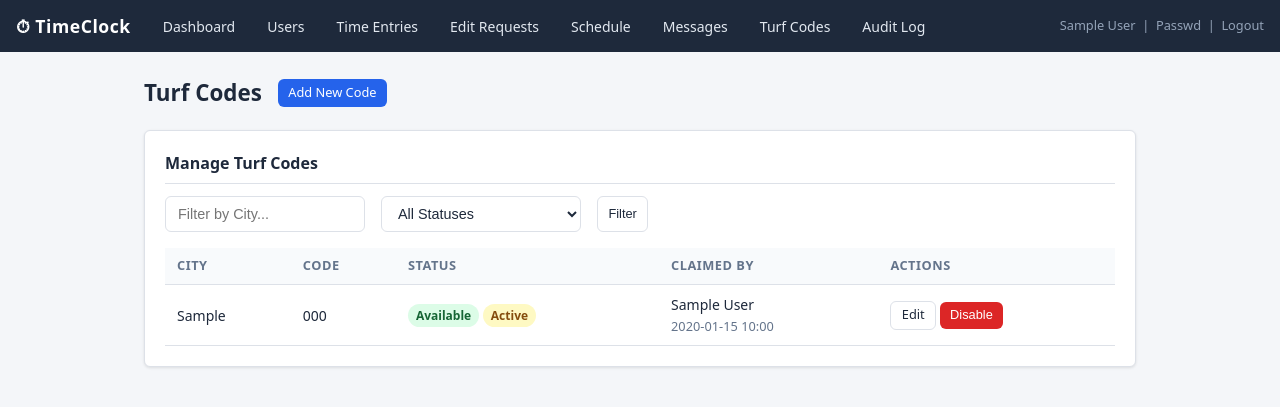
After one commit to mattcallaway/online_timeclock, a Flask app: page /turf/ in a window 1280 px wide. The commit adds this page. Shown: the top 407 px of the page. Run offline with Flask 3, Linux system fonts and the light colour scheme; a user stored in the database is signed in; tables that the repository leaves empty hold one stand-in row (values such as "Sample post").

Commit message:
Add Turf Codes feature

```diff
--- a/app/__init__.py
+++ b/app/__init__.py
@@ -38,6 +38,7 @@ def create_app(config_name=None):
     from app.timeclock.routes import timeclock_bp
     from app.schedule.routes import schedule_bp
     from app.messages.routes import messages_bp
+    from app.turf.routes import turf_bp
 
     app.register_blueprint(auth_bp)
     app.register_blueprint(admin_bp, url_prefix="/admin")
@@ -45,6 +46,7 @@ def create_app(config_name=None):
     app.register_blueprint(timeclock_bp, url_prefix="/timeclock")
     app.register_blueprint(schedule_bp, url_prefix="/schedule")
     app.register_blueprint(messages_bp, url_prefix="/messages")
+    app.register_blueprint(turf_bp, url_prefix="/turf")
 
     # Root redirect
     from flask import redirect, url_for
--- a/app/templates/base.html
+++ b/app/templates/base.html
@@ -168,12 +168,14 @@
       <a href="{{ url_for('admin.edit_requests') }}">Edit Requests</a>
       <a href="{{ url_for('schedule.view_schedule') }}">Schedule</a>
       <a href="{{ url_for('messages.inbox') }}">Messages</a>
+      <a href="{{ url_for('turf.index') }}">Turf Codes</a>
       <a href="{{ url_for('admin.audit_log') }}">Audit Log</a>
     {% else %}
       <a href="{{ url_for('employee.dashboard') }}">Dashboard</a>
       <a href="{{ url_for('timeclock.my_entries') }}">My Time</a>
       <a href="{{ url_for('schedule.view_schedule') }}">Schedule</a>
       <a href="{{ url_for('messages.inbox') }}">Messages</a>
+      <a href="{{ url_for('turf.index') }}">Turf Codes</a>
       <a href="{{ url_for('employee.my_audit') }}">My History</a>
     {% endif %}
   </div>
--- /dev/null
+++ b/app/templates/turf/index.html
@@ -0,0 +1,133 @@
+{% extends "base.html" %}
+{% block title %}Turf Codes{% endblock %}
+
+{% block content %}
+<div class="page-header">
+  <h1>Turf Codes</h1>
+  {% if current_user.is_admin %}
+    <a href="{{ url_for('turf.new_code') }}" class="btn btn-primary btn-sm">Add New Code</a>
+  {% endif %}
+</div>
+
+{% if current_user.is_admin %}
+<!-- Admin View -->
+<div class="card">
+  <div class="card-title">Manage Turf Codes</div>
+  <form method="GET" action="{{ url_for('turf.index') }}" class="form-group" style="display:flex; gap:1rem; margin-bottom:1rem;">
+    <input type="text" name="city" placeholder="Filter by City..." value="{{ city_filter }}" style="max-width:200px;">
+    <select name="status" style="max-width:200px;">
+      <option value="">All Statuses</option>
+      <option value="available" {% if status_filter == 'available' %}selected{% endif %}>Available</option>
+      <option value="claimed" {% if status_filter == 'claimed' %}selected{% endif %}>Claimed</option>
+      <option value="inactive" {% if status_filter == 'inactive' %}selected{% endif %}>Inactive</option>
+      <option value="disabled" {% if status_filter == 'disabled' %}selected{% endif %}>Disabled</option>
+    </select>
+    <button type="submit" class="btn btn-outline btn-sm">Filter</button>
+  </form>
+
+  <div class="table-wrap">
+    <table>
+      <thead>
+        <tr>
+          <th>City</th>
+          <th>Code</th>
+          <th>Status</th>
+          <th>Claimed By</th>
+          <th>Actions</th>
+        </tr>
+      </thead>
+      <tbody>
+        {% for tc in codes %}
+        <tr>
+          <td>{{ tc.city }}</td>
+          <td>{{ tc.code }}</td>
+          <td>
+            <span class="badge {% if tc.status == 'available' %}badge-green{% elif tc.status == 'claimed' %}badge-blue{% elif tc.status == 'disabled' %}badge-red{% else %}badge-gray{% endif %}">
+              {{ tc.status|title }}
+            </span>
+            {% if tc.active_for_user %}
+              <span class="badge badge-yellow">Active</span>
+            {% endif %}
+          </td>
+          <td>
+            {% if tc.claimer %}
+              {{ tc.claimer.full_name }}<br>
+              <small class="help-text">{{ tc.claimed_at.strftime('%Y-%m-%d %H:%M') }}</small>
+            {% else %}
+              -
+            {% endif %}
+          </td>
+          <td>
+            <a href="{{ url_for('turf.edit_code', code_id=tc.id) }}" class="btn btn-outline btn-sm">Edit</a>
+            {% if tc.status != 'disabled' %}
+              <form method="POST" action="{{ url_for('turf.disable_code', code_id=tc.id) }}" style="display:inline;" id="disable-{{ tc.id }}">
+                <button type="submit" class="btn btn-danger btn-sm" onclick="return requireConfirm('disable-{{ tc.id }}', 'Disable Code', 'Are you sure you want to disable this code?')">Disable</button>
+              </form>
+            {% else %}
+              <form method="POST" action="{{ url_for('turf.reactivate_code', code_id=tc.id) }}" style="display:inline;" id="reactivate-{{ tc.id }}">
+                <button type="submit" class="btn btn-success btn-sm" onclick="return requireConfirm('reactivate-{{ tc.id }}', 'Reactivate Code', 'Are you sure you want to reactivate this code? It will become available.')">Reactivate</button>
+              </form>
+            {% endif %}
+          </td>
+        </tr>
+        {% else %}
+        <tr>
+          <td colspan="5">No turf codes found.</td>
+        </tr>
+        {% endfor %}
+      </tbody>
+    </table>
+  </div>
+</div>
+
+{% else %}
+<!-- Employee View -->
+<div style="display: flex; justify-content: flex-end; margin-bottom: 1rem;">
+  <a href="{{ url_for('turf.my_codes') }}" class="btn btn-outline btn-sm">View My Claimed Codes</a>
+</div>
+
+{% if active_code %}
+<div class="card" style="border-left: 4px solid var(--primary);">
+  <div class="card-title">Your Active Turf Code</div>
+  <div style="font-size: 1.5rem; font-weight: 700; color: var(--primary); margin-bottom: 0.5rem;">
+    {{ active_code.code }}
+  </div>
+  <p><strong>City:</strong> {{ active_code.city }}</p>
+  {% if active_code.description %}
+    <p><strong>Notes:</strong> {{ active_code.description }}</p>
+  {% endif %}
+  <p class="help-text">Claimed on: {{ active_code.claimed_at.strftime('%Y-%m-%d %H:%M') }}</p>
+</div>
+{% endif %}
+
+<div class="card">
+  <div class="card-title">Available Turf Codes</div>
+
+  <form method="GET" action="{{ url_for('turf.index') }}" class="form-group" style="display:flex; gap:1rem; margin-bottom:1rem;">
+    <input type="text" name="city" placeholder="Filter by City..." value="{{ city_filter }}" style="max-width:200px;">
+    <button type="submit" class="btn btn-outline btn-sm">Search</button>
+  </form>
+
+  {% if grouped_codes %}
+    {% for city, city_codes in grouped_codes.items() %}
+      <h3 style="margin-top: 1.5rem; margin-bottom: 0.5rem; font-size: 1.1rem;">{{ city }}</h3>
+      <div class="grid-3">
+        {% for tc in city_codes %}
+        <div class="stat-box" style="text-align: left;">
+          <div style="font-size: 1.25rem; font-weight: 700; margin-bottom: 0.5rem;">{{ tc.code }}</div>
+          {% if tc.description %}
+            <p style="font-size: 0.85rem; color: var(--text-muted); margin-bottom: 0.75rem;">{{ tc.description }}</p>
+          {% endif %}
+          <form method="POST" action="{{ url_for('turf.claim_code', code_id=tc.id) }}" id="claim-{{ tc.id }}">
+            <button type="submit" class="btn btn-primary btn-sm" style="width: 100%;" onclick="return requireConfirm('claim-{{ tc.id }}', 'Claim Code', 'Claim {{ tc.code }}? Your current active code will become inactive.')">Claim</button>
+          </form>
+        </div>
+        {% endfor %}
+      </div>
+    {% endfor %}
+  {% else %}
+    <p>No available turf codes found.</p>
+  {% endif %}
+</div>
+{% endif %}
+{% endblock %}
--- /dev/null
+++ b/app/turf/__init__.py
@@ -0,0 +1 @@
+# Turf blueprint
--- /dev/null
+++ b/app/turf/routes.py
@@ -0,0 +1,166 @@
+from flask import Blueprint, render_template, redirect, url_for, flash, request
+from flask_login import login_required, current_user
+
+from app.models import db, TurfCode, log_audit, now_utc
+from app.admin.routes import admin_required
+
+turf_bp = Blueprint("turf", __name__, template_folder="../templates/turf")
+
+# ── Shared Dashboard ──────────────────────────────────────────────────────
+
+@turf_bp.route("/")
+@login_required
+def index():
+    if current_user.is_admin:
+        # Admin View
+        city_filter = request.args.get("city", "").strip()
+        status_filter = request.args.get("status", "").strip()
+
+        query = TurfCode.query
+        if city_filter:
+            query = query.filter(TurfCode.city.ilike(f"%{city_filter}%"))
+        if status_filter:
+            query = query.filter(TurfCode.status == status_filter)
+
+        codes = query.order_by(TurfCode.city, TurfCode.code).all()
+        return render_template("turf/index.html", codes=codes, city_filter=city_filter, status_filter=status_filter)
+    else:
+        # Employee View
+        city_filter = request.args.get("city", "").strip()
+
+        # Get user's active code
+        active_code = TurfCode.query.filter_by(claimed_by_user_id=current_user.id, active_for_user=True).first()
+
+        # Get available codes
+        query = TurfCode.query.filter_by(status="available")
+        if city_filter:
+            query = query.filter(TurfCode.city.ilike(f"%{city_filter}%"))
+
+        available_codes = query.order_by(TurfCode.city, TurfCode.code).all()
+
+        # Group by city for display
+        grouped_codes = {}
+        for tc in available_codes:
+            grouped_codes.setdefault(tc.city, []).append(tc)
+
+        return render_template("turf/index.html", active_code=active_code, grouped_codes=grouped_codes, city_filter=city_filter)
+
+# ── Employee Claim ────────────────────────────────────────────────────────
+
+@turf_bp.route("/<int:code_id>/claim", methods=["POST"])
+@login_required
+def claim_code(code_id):
+    if current_user.is_admin:
+        flash("Admins cannot claim turf codes.", "danger")
+        return redirect(url_for("turf.index"))
+
+    code = TurfCode.query.get_or_404(code_id)
+    if code.status != "available":
+        flash("This code is no longer available.", "warning")
+        return redirect(url_for("turf.index"))
+
+    # Deactivate current active code for user
+    prev_active = TurfCode.query.filter_by(claimed_by_user_id=current_user.id, active_for_user=True).all()
+    for pc in prev_active:
+        pc.active_for_user = False
+        pc.status = "inactive"
+
+    # Claim new code
+    code.status = "claimed"
+    code.claimed_by_user_id = current_user.id
+    code.claimed_at = now_utc()
+    code.active_for_user = True
+
+    log_audit("turf_code.claimed", actor=current_user, target_type="turf_code", target_id=code.id,
+              new_value={"code": code.code, "city": code.city}, request=request)
+
+    db.session.commit()
+    flash(f"Successfully claimed code: {code.code}", "success")
+    return redirect(url_for("turf.index"))
+
+@turf_bp.route("/my-codes")
+@login_required
+def my_codes():
+    if current_user.is_admin:
+        flash("Admins do not have claimed codes.", "danger")
+        return redirect(url_for("turf.index"))
+
+    codes = TurfCode.query.filter_by(claimed_by_user_id=current_user.id).order_by(TurfCode.claimed_at.desc()).all()
+    return render_template("turf/my_codes.html", codes=codes)
+
+# ── Admin CRUD ────────────────────────────────────────────────────────────
+
+@turf_bp.route("/admin/new", methods=["GET", "POST"])
+@admin_required
+def new_code():
+    if request.method == "POST":
+        city = request.form.get("city", "").strip()
+        code = request.form.get("code", "").strip()
+        description = request.form.get("description", "").strip() or None
+
+        if not city or not code:
+            flash("City and Code are required.", "danger")
+            return render_template("turf/admin_form.html", turf_code=None)
+
+        new_tc = TurfCode(city=city, code=code, description=description, created_by_user_id=current_user.id)
+        db.session.add(new_tc)
+        db.session.flush()
+
+        log_audit("turf_code.created", actor=current_user, target_type="turf_code", target_id=new_tc.id,
+                  new_value={"city": city, "code": code, "description": description}, request=request)
+        db.session.commit()
+
+        flash("Turf code created.", "success")
+        return redirect(url_for("turf.index"))
+
+    return render_template("turf/admin_form.html", turf_code=None)
+
+@turf_bp.route("/admin/<int:code_id>/edit", methods=["GET", "POST"])
+@admin_required
+def edit_code(code_id):
+    tc = TurfCode.query.get_or_404(code_id)
+    if request.method == "POST":
+        old_val = {"city": tc.city, "code": tc.code, "description": tc.description, "status": tc.status}
+        tc.city = request.form.get("city", tc.city).strip()
+        tc.code = request.form.get("code", tc.code).strip()
+        tc.description = request.form.get("description", "").strip() or None
+        # We don't typically allow free-form status edits, but if needed, we could add it.
+
+        new_val = {"city": tc.city, "code": tc.code, "description": tc.description, "status": tc.status}
+
+        log_audit("turf_code.edited", actor=current_user, target_type="turf_code", target_id=tc.id,
+                  old_value=old_val, new_value=new_val, request=request)
+        db.session.commit()
+
+        flash("Turf code updated.", "success")
+        return redirect(url_for("turf.index"))
+
+    return render_template("turf/admin_form.html", turf_code=tc)
+
+@turf_bp.route("/admin/<int:code_id>/disable", methods=["POST"])
+@admin_required
+def disable_code(code_id):
+    tc = TurfCode.query.get_or_404(code_id)
+    tc.status = "disabled"
+    if tc.active_for_user:
+        tc.active_for_user = False
+
+    log_audit("turf_code.disabled", actor=current_user, target_type="turf_code", target_id=tc.id, request=request)
+    db.session.commit()
+    flash("Turf code disabled.", "warning")
+    return redirect(url_for("turf.index"))
+
+@turf_bp.route("/admin/<int:code_id>/reactivate", methods=["POST"])
+@admin_required
+def reactivate_code(code_id):
+    tc = TurfCode.query.get_or_404(code_id)
+    # When reactivated, it usually goes back to available, clearing any claimed status
+    tc.status = "available"
+    tc.claimed_by_user_id = None
+    tc.claimed_at = None
+    tc.active_for_user = False
+
+    log_audit("turf_code.reactivated", actor=current_user, target_type="turf_code", target_id=tc.id, request=request)
+    db.session.commit()
+    flash("Turf code reactivated and is now available.", "success")
+    return redirect(url_for("turf.index"))
```
Also changed, not shown: app/models.py (+28 -0 lines), app/templates/turf/admin_form.html (added, +30 -0 lines), app/templates/turf/my_codes.html (added, +42 -0 lines).
